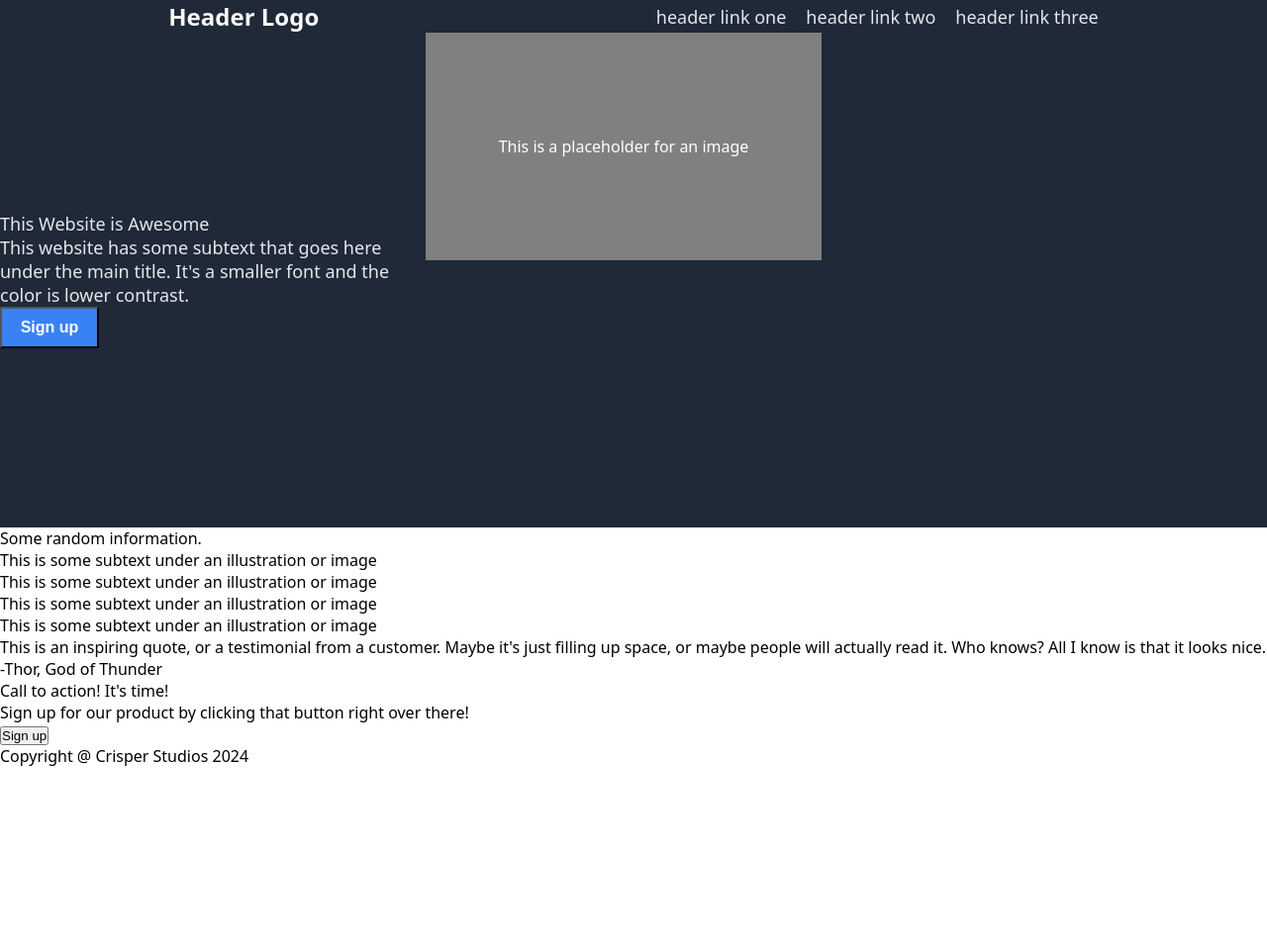
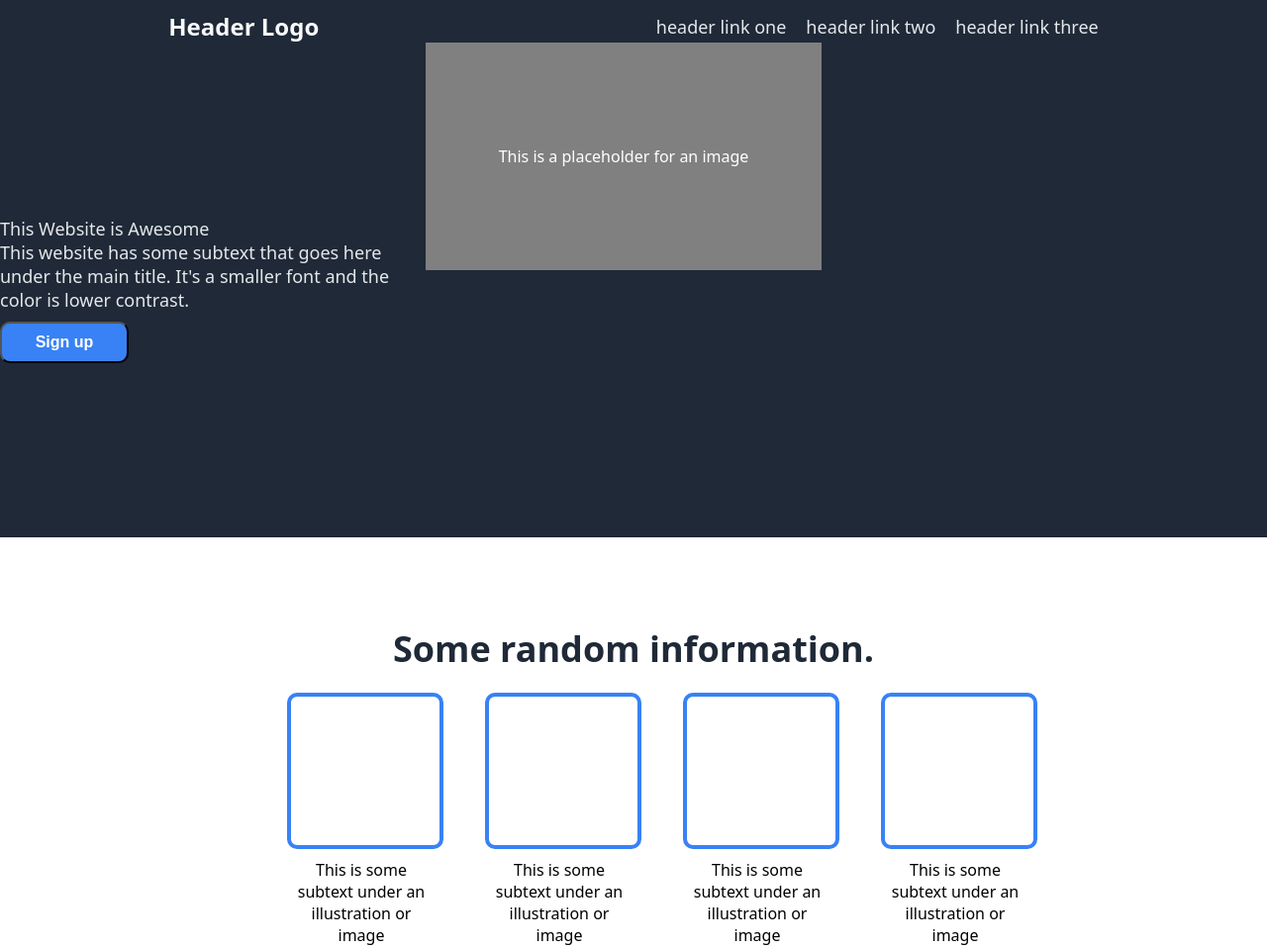
Before and after one commit to BIGCRISPER/landing-page, a plain HTML site: page index.html in a window 1280 px wide. Shown: the top 959 px of the page at 99% size. Before the commit the page ends 800 px from the top, so only its background shows below. Drawn offline with Linux system fonts and the light colour scheme.

Commit message:
Added second section of style to style.css

```diff
--- a/style.css
+++ b/style.css
@@ -24,6 +24,7 @@ body {
     font-size: 24px;
     color: #F9FAF8;
     font-weight: 900;
+    padding-top: 10px;
 }
 
 .header-links {
@@ -32,13 +33,13 @@ body {
     display: flex;
     align-items: center;
     gap: 20px;
+    padding-top: 10px;
 }
 
 .section-one {
     background-color: #1F2937;
     height: 500px;
     display: flex;
-
 }
 
 .one-container {
@@ -52,6 +53,8 @@ body {
     font-size: 48px;
     color: #F9FAF8;
     font-weight: 900;
+    display: flex;
+    flex: 1;
 }
 
 .big-body {
@@ -61,18 +64,19 @@ body {
     flex-direction: column;
     justify-content: center;
     width: 400px;
-
 }
 
 .sign-up {
     background-color: #3882F6;
     color: white;
+    border-radius: 10px;
     font-size: 16px;
     font-weight: 600;
     display: flex;
     justify-content: center;
     padding: 10px;
-    width: 100px;
+    width: 130px;
+    margin-top: 10px;
 }
 
 .placeholder {
@@ -85,3 +89,42 @@ body {
     height: 230px;
     margin-left: 30px;
 }
+
+.section-two {
+    display: flex;
+    height: 500px;
+    flex-direction: column;
+    justify-content: center;
+    align-items: center;
+}
+
+.header-two {
+    font-size: 36px;
+    color: #1F2937;
+    font-weight: 900;
+    padding-bottom: 20px;
+}
+
+.box {
+    display: flex;
+    width: 150px;
+    height: 150px;
+    border: 4px solid #3882F6;
+    border-radius: 10px;
+}
+
+.cards {
+    display: flex;
+    flex-direction: column;
+    justify-content: center;
+    text-align: center;
+    width: 150px;
+    gap: 10px;
+    margin-left: 50px;
+}
+
+.container {
+    display: flex;
+    justify-content: center;
+    align-items: center;
+}
```
